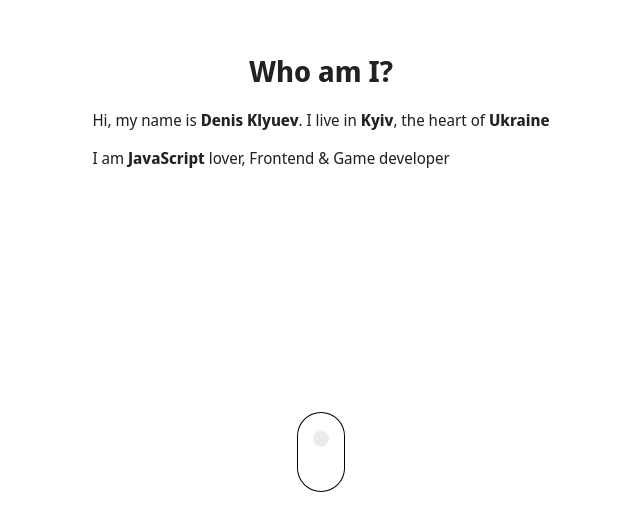
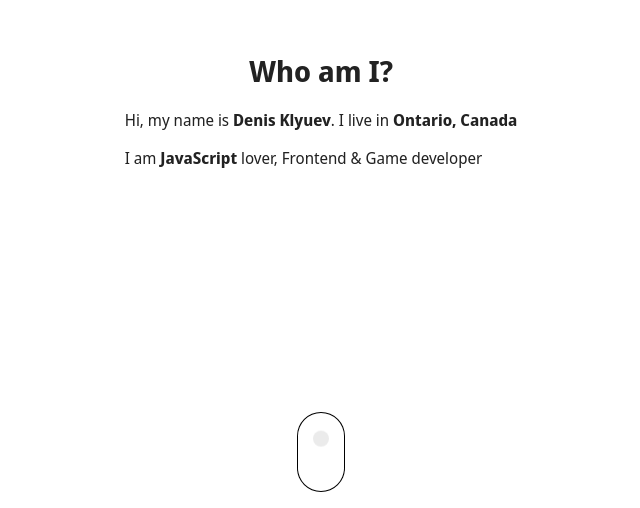
Before and after one commit to Rubyroidas/portfolio, a React app: page / in a window 1280 px wide. Shown: the part 292-800 px from the top of the page, without its empty margins (319-959 px from the left). Built offline with nearby package versions, Linux system fonts and the light colour scheme.

Commit message:
bump npm packages

```diff
--- a/src/config.js
+++ b/src/config.js
@@ -11,7 +11,7 @@ export default {
             <>
                 <h1>Who am I?</h1>
                 <p>
-                    Hi, my name is <b>Denis Klyuev</b>. I live in <b>Kyiv</b>, the heart of <b>Ukraine</b>
+                    Hi, my name is <b>Denis Klyuev</b>. I live in <b>Ontario, Canada</b>
                 </p>
                 <p>
                     I am <b>JavaScript</b> lover, Frontend & Game developer
@@ -102,8 +102,8 @@ export default {
             <>
                 <h1>How to reach out to me</h1>
                 <ul>
-                    <li>By e-mail: <b>denis.klyuev [at] google mail</b></li>
-                    <li>By phone number: <a href="sms:+380982899146">+380982899146</a></li>
+                    <li>By e-mail: <b>denis.klyuev.ca [at] google mail</b></li>
+                    <li>By phone number: <a href="sms:+380982899146">+12267539968</a></li>
                     <li>By Telegram IM: <a href="https://t.me/denis_klyuev">denis_klyuev</a></li>
                     <li>By Skype: <a href="skype:denis.klyuev?chat">denis.klyuev</a></li>
                     <li>My LinkedIn profile: <a href="https://linkedin.com/in/denis-klyuev">denis-klyuev</a></li>
```
Also changed, not shown: package.json (+20 -19 lines), 1 other file (tests, documents, lock files or other folders).
